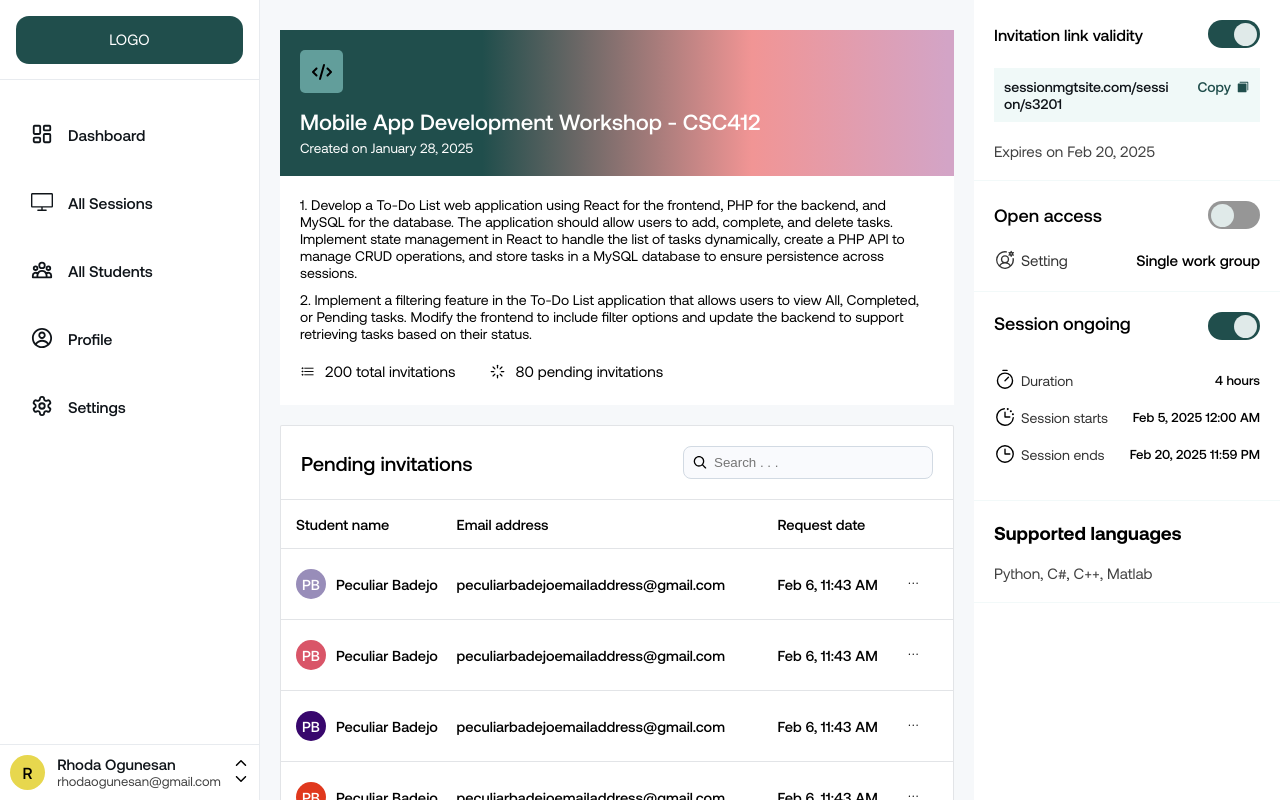
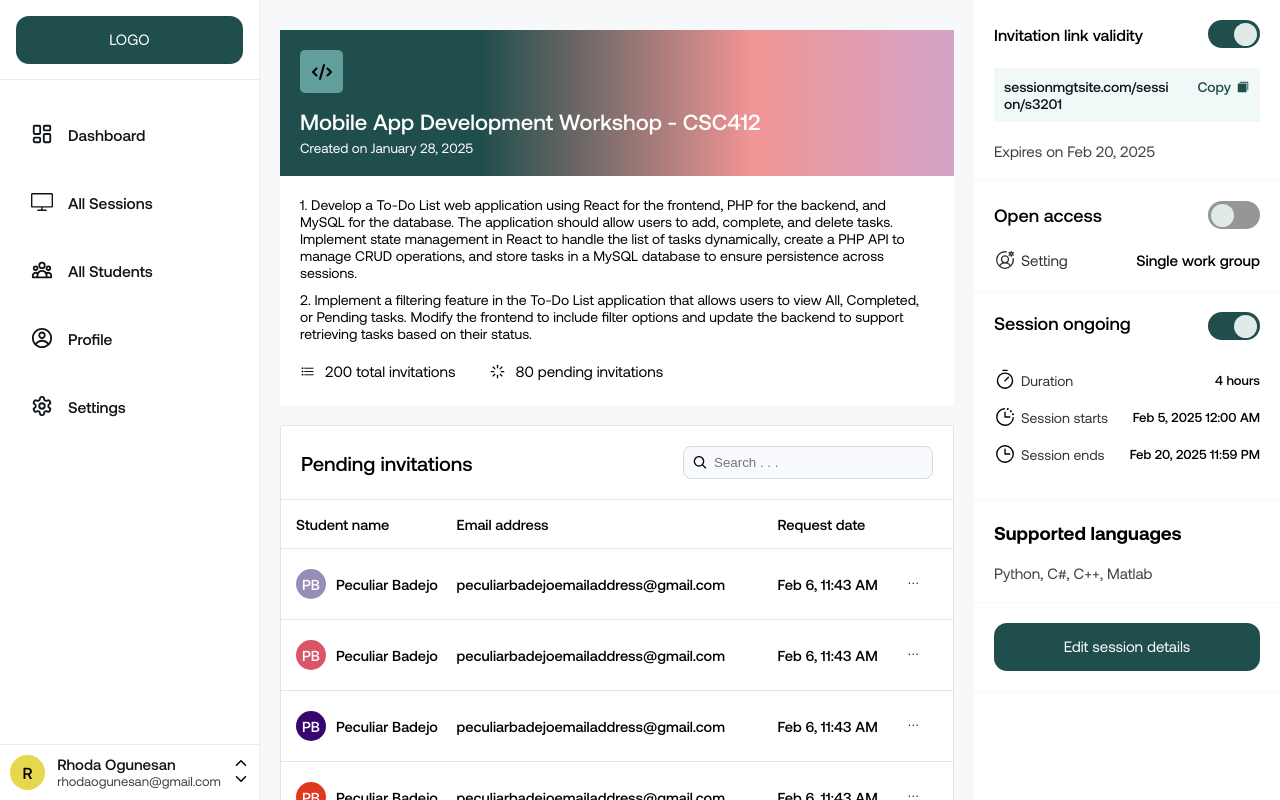
Before and after one commit to SamuelOmodele/Session-Management-App, a Next.js app: page /dashboard/session/1 in a window 1280 px wide. Shown: the top 800 px of the page. Built offline with nearby package versions, Linux system fonts and the light colour scheme.

Commit message:
added content

```diff
--- a/src/app/dashboard/session/[id]/page.jsx
+++ b/src/app/dashboard/session/[id]/page.jsx
@@ -138,6 +138,9 @@ const Page = () => {
                     <h3>Supported languages</h3>
                     <p>Python, C#, C++, Matlab</p>
                 </div>
+                <div className={styles['box']}>
+                    <div className={styles['logo']}>Edit session details</div>
+                </div>
             </div>
         </div>
     )
--- a/src/app/dashboard/session/[id]/page.module.css
+++ b/src/app/dashboard/session/[id]/page.module.css
@@ -301,3 +301,13 @@
     font-size: 13px;
     font-weight: 500;
 }
+.logo{
+    background-color: #204E4C;
+    color: white;
+    font-size: 15px;
+    border-radius: 13px;
+    width: 100%;
+    text-align: center;
+    height: 48px;
+    line-height: 47px;
+}
```
